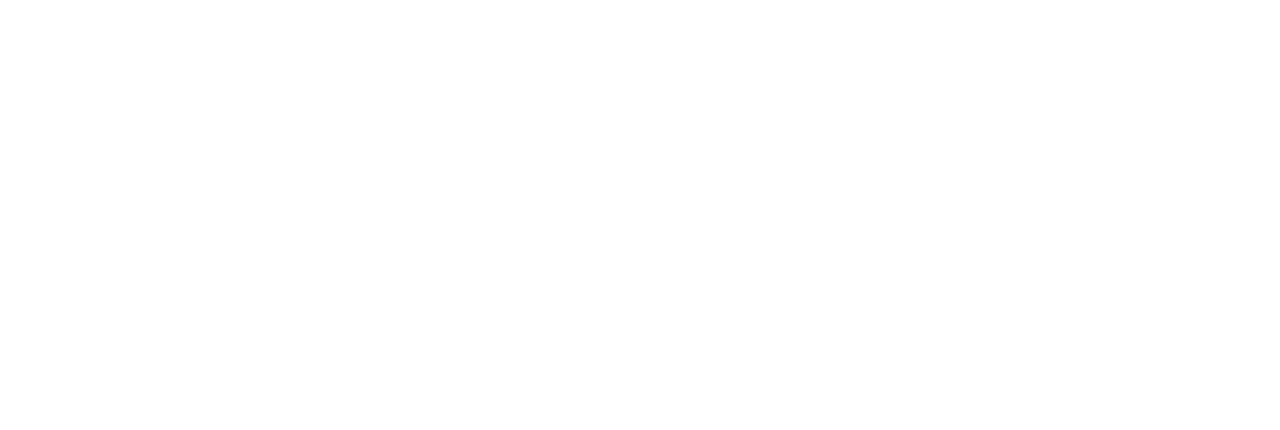
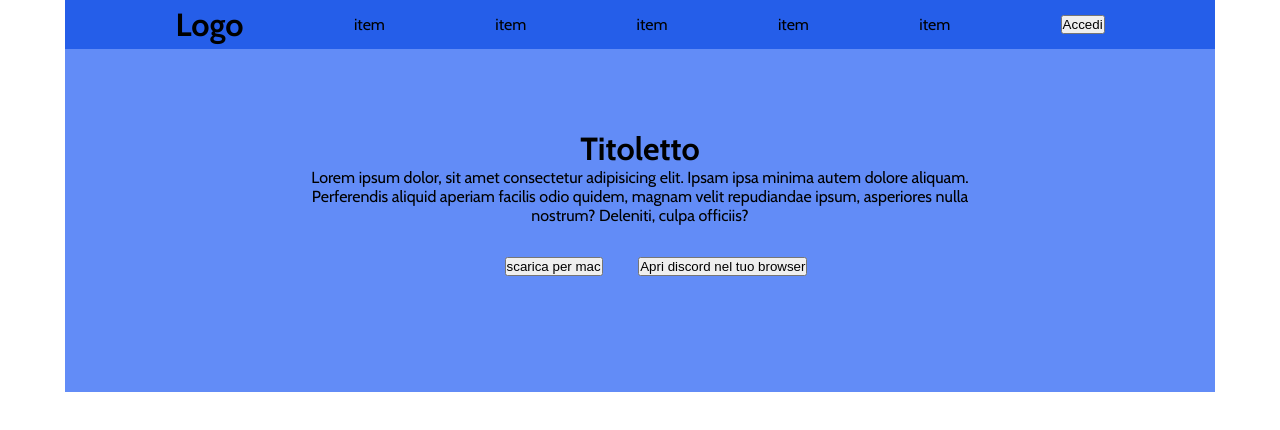
Before and after one commit to CristianN01/htmlcss-struttura-discord, a plain HTML site: page index.html in a window 1280 px wide. Drawn offline with nearby package versions, Linux system fonts and the light colour scheme.

Commit message:
finita la parte header con aggiunta di testo e pulsanti

```diff
--- a/index.html
+++ b/index.html
@@ -5,8 +5,38 @@
     <meta name="viewport" content="width=device-width, initial-scale=1.0">
     <title>Discord</title>
     <link rel="stylesheet" href="style.css">
+    <link rel="preconnect" href="https://fonts.googleapis.com">
+    <link rel="preconnect" href="https://fonts.gstatic.com" crossorigin>
+    <link href="https://fonts.googleapis.com/css2?family=Cabin:ital,wght@0,400..700;1,400..700&display=swap" rel="stylesheet">
 </head>
 <body>
+    <header class="container">
+        <div class="flex-nav">
+            <h1>Logo</h1>
+            <p>item</p>
+            <p>item</p>
+            <p>item</p>
+            <p>item</p>
+            <p>item</p>
+            <button>Accedi</button>
+        </div>
+
+        <div class="header-flex">
+            <h1 class="item-titolo">Titoletto</h1>
+            <p class="item-p">Lorem ipsum dolor, sit amet consectetur adipisicing elit. Ipsam ipsa minima autem dolore aliquam. Perferendis aliquid aperiam facilis odio quidem, magnam velit repudiandae ipsum, asperiores nulla nostrum? Deleniti, culpa officiis?</p>
+            <button class="button">scarica per mac</button>
+            <button class="button">Apri discord nel tuo browser</button>
+
+        </div>
+    </header>
+
+    <main>
+        <!-- <p class="item-img">image</p> -->
+    </main>
+
+    <footer>
+
+    </footer>
 
 </body>
 </html>
--- a/style.css
+++ b/style.css
@@ -0,0 +1,44 @@
+*{
+    margin: 0;
+    padding: 0;
+    box-sizing: border-box;
+}
+
+body{
+    font-family: "Cabin", sans-serif;
+
+}
+
+.container{
+    max-width: 1150px;
+    margin: 0 auto;
+}
+
+.flex-nav{
+    background-color: #255ee9;
+    padding: 0.3rem 0;
+    flex-direction: row;
+    display: flex;
+    justify-content: space-evenly;
+    align-items: center;
+}
+
+.header-flex{
+    background-color: #628cf7;
+    padding: 5em 15em 7.3em 15em;
+    /* display: flex;
+    justify-content: center; */
+    text-align: center;
+
+
+}
+
+button.button{
+    margin-top: 2rem;
+    text-align: center;
+    margin-left: 2rem;
+}
+
+.item-img{
+    order: -1;
+}
```
